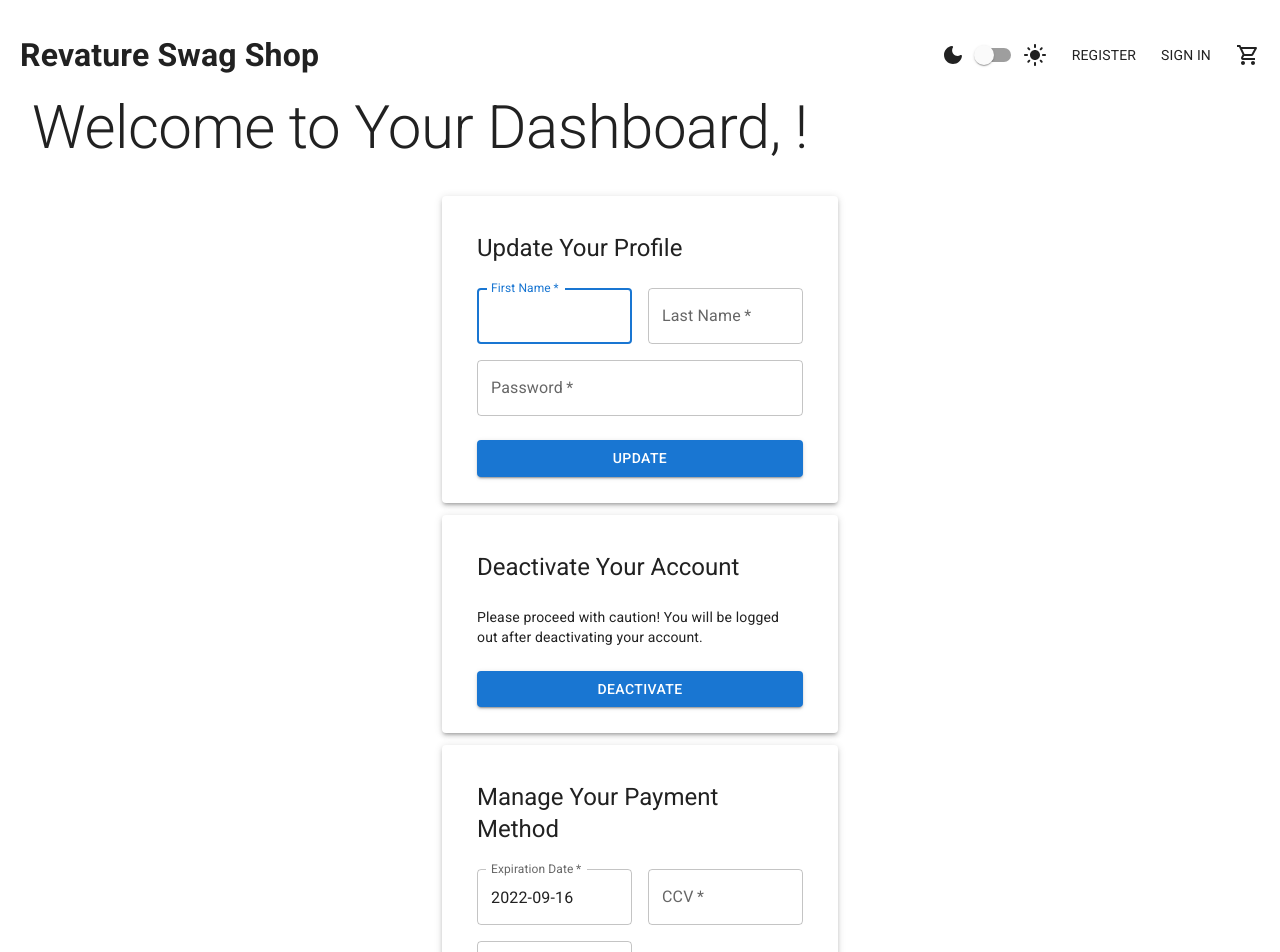
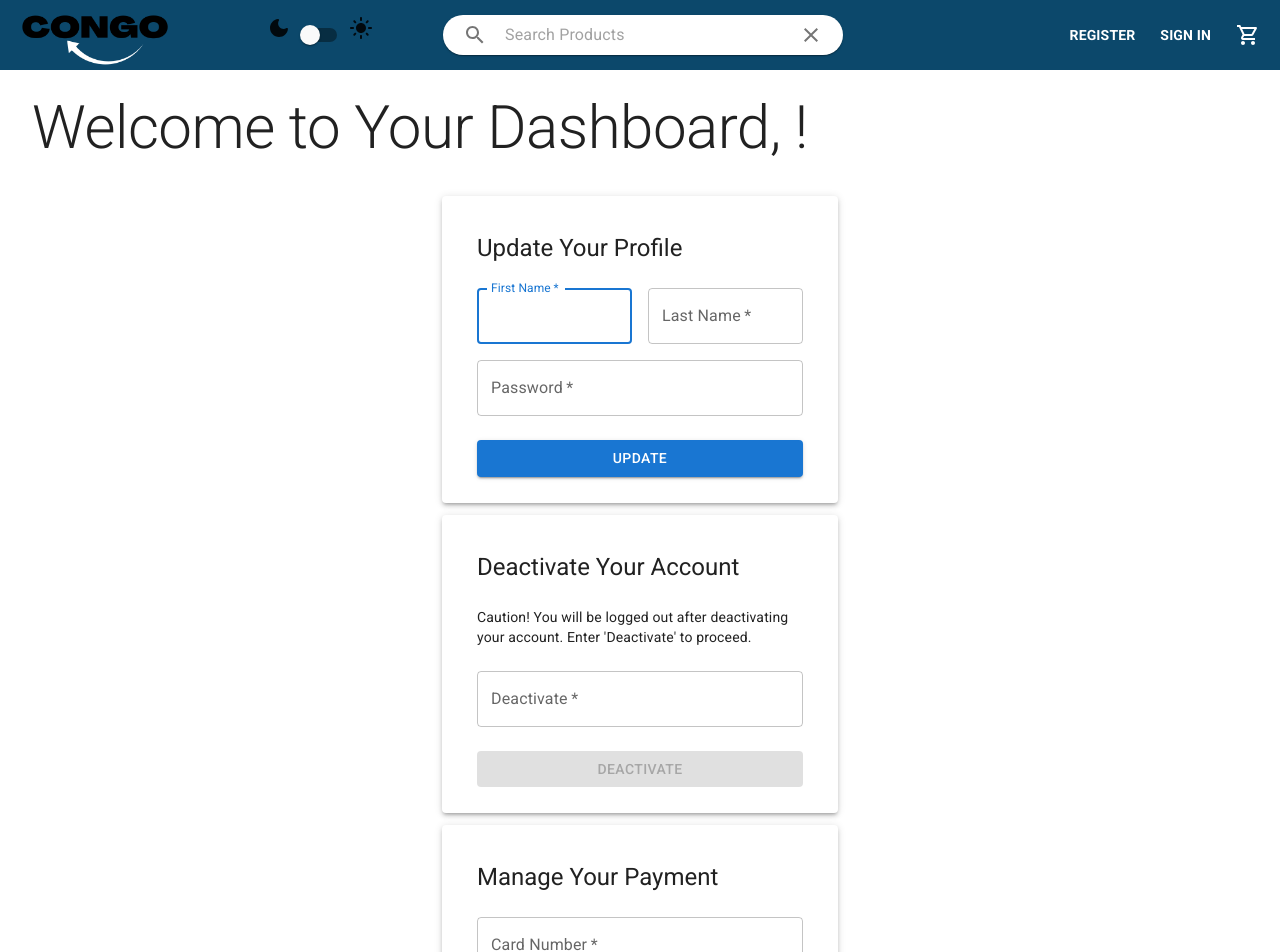
Before and after one commit to Stacks-OnStacksCapstone/e-commerce-react-capstone, a React (Create React App) app: page /userProfile in a window 1280 px wide. Shown: the top 952 px of the page. Built offline with nearby package versions, Linux system fonts and the light colour scheme; no server answers.

Commit message:
change the functionality of the deactivate button. adn add some styling

```diff
--- a/src/App.css
+++ b/src/App.css
@@ -0,0 +1,18 @@
+.congoLogo{
+    height:120px;
+    width:150px;
+    object-fit: cover;
+    margin-top: 10px;
+}
+
+body{
+    background-color: #90caf9;
+}
+
+.navbarSpan{
+    display: flex;
+    justify-content: space-between;
+    margin-left: -50px;
+    padding-right: 120px;
+
+}
--- a/src/components/display-products/SearchbarProducts.tsx
+++ b/src/components/display-products/SearchbarProducts.tsx
@@ -31,9 +31,9 @@ export default function SearchbarProducts() {
 
   return (
     <Paper
-      sx={{ p: '2px 4px', display: 'flex', alignItems: 'center', width: 400 }}
+      sx={{ p: '10px', display: 'flex', height:"40px", width: 400, borderRadius:"20px" }}
     >
-      <IconButton onClick={() => {searchProduct(keyword)}} type="button" sx={{ p: '10px' }} aria-label="search">
+      <IconButton onClick={() => {searchProduct(keyword)}} type="button" sx={{ p: '10px'}} aria-label="search">
         <SearchIcon />
       </IconButton>
 
--- a/src/components/logout/logout.tsx
+++ b/src/components/logout/logout.tsx
@@ -27,6 +27,6 @@ export default function Logout() {
 
 
   return (
-        <MenuItem style={{fontSize: "14px", cursor: "pointer", marginLeft: "25px"}} onClick={logout}>LOGOUT</MenuItem>
+        <MenuItem style={{fontSize: "14px", cursor: "pointer", marginLeft: "25px"}} onClick={logout}><strong>LOGOUT</strong></MenuItem>
   );
 }
--- a/src/components/navbar/Navbar.tsx
+++ b/src/components/navbar/Navbar.tsx
@@ -12,6 +12,8 @@ import { eCommerceApiResponse } from "../../remote/e-commerce-api/eCommerceClien
 import { RefreshContext } from "../../context/refresh.context";
 import Logout from "../logout/logout";
 import { UserContext } from "../../context/user.context";
+import SearchbarProducts from "../display-products/SearchbarProducts";
+
 
 const Container = styled.div`
   height: 60px;
@@ -22,6 +24,8 @@ const Wrapper = styled.div`
   display: flex;
   align-items: center;
   justify-content: space-between;
+  background-color: #0C486B;
+  height:70px;
 `;
 
 const Left = styled.div`
@@ -32,6 +36,7 @@ const Left = styled.div`
 
 const Logo = styled.h1`
   font-weight: bold;
+  cursor: pointer;
 `;
 const Right = styled.div`
   flex: 1;
@@ -44,6 +49,7 @@ const MenuItem = styled.div`
   font-size: 14px;
   cursor: pointer;
   margin-left: 25px;
+  color: white;
 `;
 
 
@@ -93,19 +99,22 @@ const Navbar = () => {
     <Container>
       <Wrapper>
         <Left>
-          <Logo onClick={() => { navigate('/') }}>Revature Swag Shop</Logo>
+          <Logo onClick={() => { navigate('/') }}>
+            <img className="congoLogo" src="/congo-logo.png" alt="The Congo logo" />
+          </Logo>
         </Left>
+        <span className="navbarSpan" ><Toggler theme={theme} toggleTheme={themeToggler} /></span>
+        <span className="navbarSpan"><SearchbarProducts/></span>
         <Right>
-          <Toggler theme={theme} toggleTheme={themeToggler} />
-          {!(user === undefined || user === null || user.admin != true) && <MenuItem onClick={() => { navigate('/admin/products') }}>EDIT PRODUCTS</MenuItem>}
+          {!(user === undefined || user === null || user.admin != true) && <MenuItem onClick={() => { navigate('/admin/products') }}><strong>EDIT PRODUCTS</strong></MenuItem>}
           {(user !== undefined && user !== null) ?
             (<>
-              <MenuItem onClick={() => { navigate('/userProfile') }}>PROFILE</MenuItem>
-              <MenuItem onClick={() => { navigate('/orders') }}>ORDERS</MenuItem>
+              <MenuItem onClick={() => { navigate('/userProfile') }}><strong>PROFILE</strong></MenuItem>
+              <MenuItem onClick={() => { navigate('/orders') }}><strong>ORDERS</strong></MenuItem>
               <Logout></Logout>
             </>) :
-            (<><MenuItem onClick={() => { navigate('/register') }}>REGISTER</MenuItem>
-              <MenuItem onClick={() => { navigate('/login') }}>SIGN IN</MenuItem></>)}
+            (<><MenuItem onClick={() => { navigate('/register') }}><strong>REGISTER</strong></MenuItem>
+              <MenuItem onClick={() => { navigate('/login') }}><strong>SIGN IN</strong></MenuItem></>)}
           <MenuItem onClick={() => { navigate('/cart') }}>
             <Badge badgeContent={cartTotal()} color="primary">
               <ShoppingCartOutlined />
--- a/src/components/user/UserProfile.tsx
+++ b/src/components/user/UserProfile.tsx
@@ -24,6 +24,7 @@ export default function UserProfile() {
     const [user, setUser] = useState<User>()
     const [persisted, setPersisted] = useState<String>("");
     const [errorMessage, setErrorMessage] = useState<String>("");
+    const [value, setValue] = useState<String>("");
     const [formData, setFormData] = useState({
         firstName: "",
         lastName: "",
@@ -101,8 +102,8 @@ export default function UserProfile() {
 
         setOpen(true);
 
-        if (!formData.firstName && !formData.lastName && !formData.password) {
-            setErrorMessage(`Please update a field`)
+        if (!paymentformData.ccv || !paymentformData.expDate || !paymentformData.cardNumber) {
+            setErrorMessage(`Please fill out all fields`)
             return;
         }
 
@@ -149,8 +150,6 @@ export default function UserProfile() {
             <Box color="inherit" sx={{ m: 4 }}>
                 <Typography variant="h2">Welcome to Your Dashboard, {user?.firstName}!</Typography>
             </Box>
-
-
 
             <Container color="inherit" component="main" maxWidth="xs">
 
@@ -219,41 +218,61 @@ export default function UserProfile() {
             </Container>
 
 
-
-
             <Container style={{ width: "468px" }} color="inherit" component="main" maxWidth="sm" >
-
 
                 <Paper style={{ margin: "12px", padding: "12px 35px 10px" }} elevation={3}>
 
+                    <Box color="inherit" sx={{ m: 3, mx: "auto" }}>
 
-
-                    <Box color="inherit" sx={{ m: 3, mx: "auto" }}>
                         <Typography variant="h5"> Deactivate Your Account</Typography>
 
                         <br />
 
-                        <Typography variant="body2">Please proceed with caution! You will be logged out after deactivating your account.</Typography>
+                        <Typography variant="body2">Caution! You will be logged out after deactivating your account. Enter 'Deactivate' to proceed.</Typography>
                     </Box>
 
+                    <Grid item xs={12}>
+                        <TextField
+                            required
+                            fullWidth
+                            name="deactivate"
+                            label="Deactivate"
+                            type="text"
+                            id="deactivate"
+                            onChange={(event) => setValue(event.target.value)}
+                        />
+
                     <Box sx={{ mt: 3, mb: 2 }}>
-                        <Button fullWidth variant="contained" onClick={() => deactivateUser()}>Deactivate</Button>
+                        <Button fullWidth variant="contained" disabled = {!value} onClick={() => deactivateUser()}>Deactivate</Button>
                     </Box>
+                   </Grid>
                 </Paper>
+            </Container>
 
-            </Container>
 
             <Container color="inherit" component="main" maxWidth="xs">
 
                 <Paper style={{ padding: "12px 35px 10px" }} elevation={3}>
 
                     <Box color="inherit" sx={{ m: 3, mx: "auto" }}>
-                        <Typography variant="h5"> Manage Your Payment Method</Typography>
+                        <Typography variant="h5"> Manage Your Payment</Typography>
                     </Box>
 
                     <Box color="inherit" component="form" noValidate sx={{ mt: 3 }}>
-
                         <Grid container spacing={2}>
+                            <Grid item xs={12}>
+                                <TextField
+                                    required
+                                    fullWidth
+                                    id="cardNumber"
+                                    label="Card Number"
+                                    name="cardNumber"
+                                    autoComplete="family-name"
+                                    value={paymentformData.cardNumber}
+                                    onChange={(event) => setPaymentFormData({ ...paymentformData, cardNumber: event.target.value})}
+                                />
+                            </Grid>
+                            <br />
                             <Grid item xs={12} sm={6}>
                                 <TextField
                                     required
@@ -279,19 +298,7 @@ export default function UserProfile() {
                                     onChange={(event) => setPaymentFormData({ ...paymentformData, ccv: event.target.value})}
                                 />
                             </Grid>
-                            <br />
-                            <Grid item xs={12} sm={6}>
-                                <TextField
-                                    required
-                                    fullWidth
-                                    id="cardNumber"
-                                    label="Card Number"
-                                    name="cardNumber"
-                                    autoComplete="family-name"
-                                    value={paymentformData.cardNumber}
-                                    onChange={(event) => setPaymentFormData({ ...paymentformData, cardNumber: event.target.value})}
-                                />
-
+                            <Grid item xs={12}>
                                 <Box sx={{ mt: 3, mb: 2 }}>
 
                                     <Button fullWidth variant="contained" onClick={createPayment}>Add Payment</Button>
```
Also changed, not shown: public/congo-logo.png (added), 1 other file (tests, documents, lock files or other folders).
